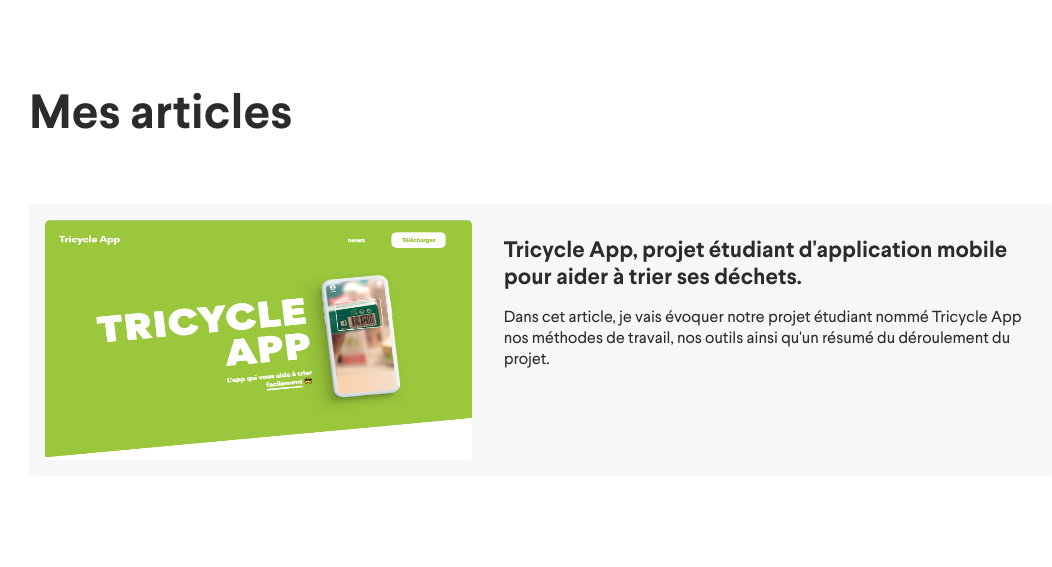
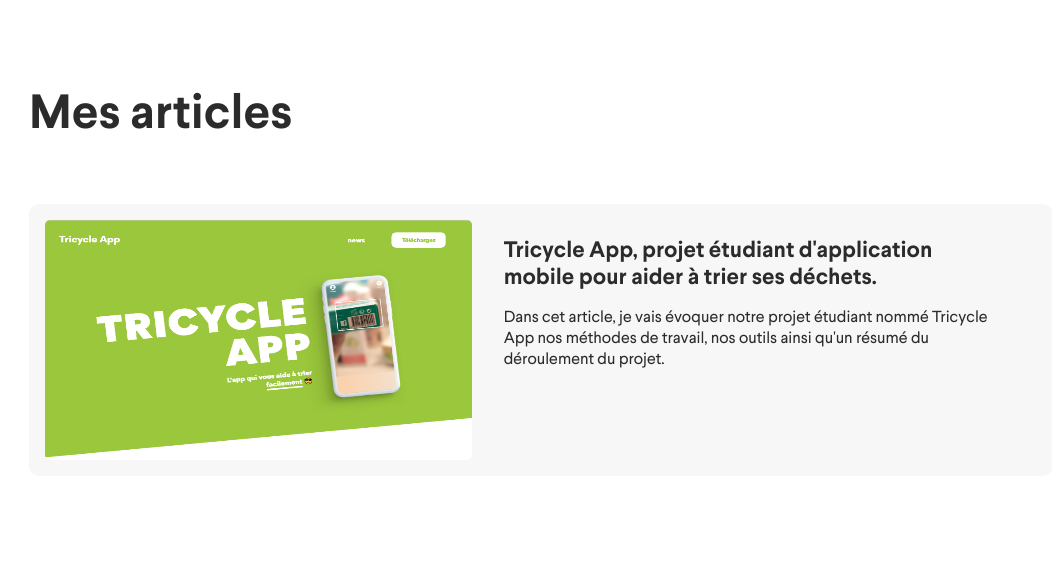
Before and after one commit to JeremDlcn/portfolioCV, a PHP site: page / in a window 1280 px wide. Shown: the part 2584-3151 px from the top of the page, without its empty margins (99-1151 px from the left). Run offline with PHP 8.4, Linux system fonts and the light colour scheme.

Commit message:
🎏 better card for article link

```diff
--- a/style.css
+++ b/style.css
@@ -1102,8 +1102,9 @@ main > section:first-of-type {
 	background-color: var(--footer-gray);
 	display: flex;
 	padding: 1rem;
-	border-radius: 5px;
+	border-radius: 10px;
 	padding-right: 1rem;
+	max-width: 1200px;
 }
 .card-article img {
 	width: auto;
@@ -1111,6 +1112,9 @@ main > section:first-of-type {
 	margin-right: 2rem;
 	border-radius: 5px;
 	aspect-ratio: 16 / 9;
+}
+.card-article-text {
+	padding-right: 2rem;
 }
 .card-article h3 {
 	font-weight: bold;
```
